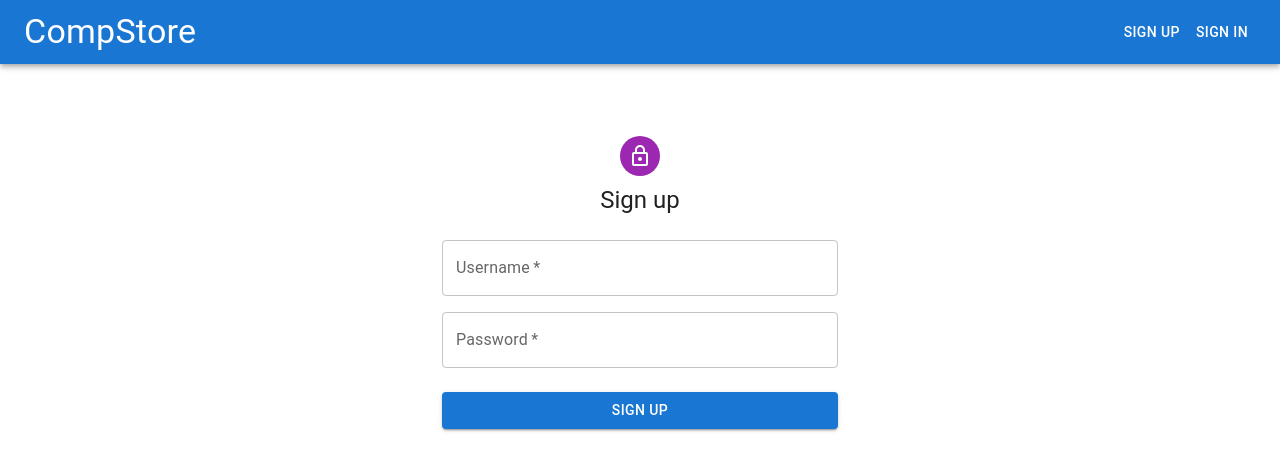
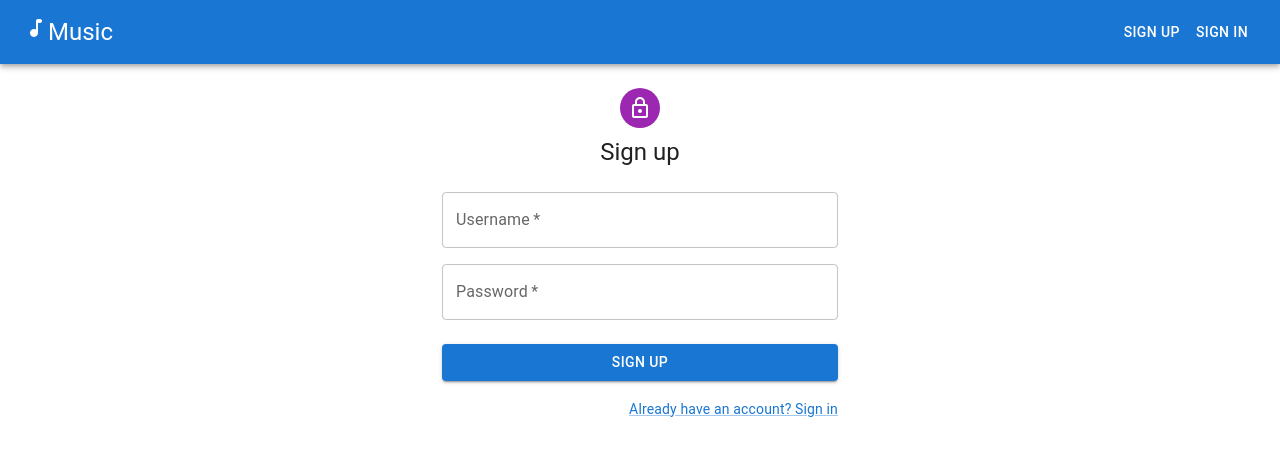
Before and after one commit to GalinaMuratova/MusicApiUpdate, a React (Create React App) app in the folder frontend/: page /register in a window 1280 px wide. Shown: the top 470 px of the page. Built offline with nearby package versions, Linux system fonts and the light colour scheme.

Commit message:
HW#86 Отрефакторила код и сделала перенаправление пользователя из trackHistory если он не зарегестрирован

```diff
--- a/frontend/src/components/UI/AppToolbar/AppToolbar.tsx
+++ b/frontend/src/components/UI/AppToolbar/AppToolbar.tsx
@@ -5,6 +5,7 @@ import UserMenu from './UserMenu';
 import AnonymousMenu from './AnonymousMenu';
 import { useAppSelector } from '../../../app/hooks';
 import { selectUser } from '../../../features/users/usersSlice';
+import MusicNoteRoundedIcon from '@mui/icons-material/MusicNoteRounded';
 
 const Link = styled(NavLink)({
   color: 'inherit',
@@ -19,8 +20,9 @@ const AppToolbar = () => {
   return (
     <AppBar position="sticky" sx={{ mb: 2 }}>
       <Toolbar>
-        <Typography variant="h4" component="div" sx={{ flexGrow: 1 }}>
-          <Link to="/">CompStore</Link>
+        <Typography variant="h5" component="div" sx={{ flexGrow: 1 }}>
+          <MusicNoteRoundedIcon />
+          <Link to="/">Music</Link>
         </Typography>
         <Grid item>
           {user ? (
--- a/frontend/src/features/tracksHistory/TracksHistory.tsx
+++ b/frontend/src/features/tracksHistory/TracksHistory.tsx
@@ -3,6 +3,8 @@ import { useAppDispatch, useAppSelector } from '../../app/hooks';
 import { fetchTracksHistory } from './tracksHistoryThunk';
 import { selectTracksHistoryItems } from './tracksHistorySlice';
 import TrackHistoryBlock from './components/TrackHistoryBlock';
+import { selectUser } from '../users/usersSlice';
+import { useNavigate } from 'react-router-dom';
 
 const TracksHistory = () => {
   const dispatch = useAppDispatch();
@@ -13,6 +15,14 @@ const TracksHistory = () => {
   }, [dispatch]);
 
   const reversedTracks = [...tracksNew].reverse();
+  const user = useAppSelector(selectUser);
+  const navigate = useNavigate();
+
+  useEffect(()=>{
+    if (!user) {
+      navigate('/login');
+    }
+  }, [user])
 
   return (
     <>
--- a/frontend/src/features/tracksHistory/components/TrackHistoryBlock.tsx
+++ b/frontend/src/features/tracksHistory/components/TrackHistoryBlock.tsx
@@ -15,13 +15,13 @@ const TrackHistoryBlock: React.FC<Props> = ({nameTrack, date, nameArtist}) => {
         <Card >
           <CardContent>
             <Box display="flex" flexDirection="row">
-              <Typography variant="h6" component="div" style={{color: 'gray'}}>
+              <Typography variant="subtitle1" component="div" style={{color: 'gray'}}>
                 {nameArtist}
               </Typography>
               <Typography variant="h6" component="div" style={{margin:'0 0 0 50px'}}>
                 {nameTrack}
               </Typography>
-              <Typography style={{marginLeft:'auto'}} variant="body1" component="div">
+              <Typography style={{marginLeft:'auto'}} variant="subtitle2" component="div">
                 <span>{dayjs(date).format('DD.MM.YYYY HH:mm:ss')}</span>
               </Typography>
             </Box>
--- a/frontend/src/features/users/Login.tsx
+++ b/frontend/src/features/users/Login.tsx
@@ -2,7 +2,7 @@ import React, { useState } from 'react';
 import { Link as RouterLink, useNavigate } from 'react-router-dom';
 import { LoginMutation } from '../../types';
 import { Alert, Avatar, Box, Button, Container, Grid, Link, TextField, Typography } from '@mui/material';
-import LockOpenIcon from '@mui/icons-material/LockOpen';
+import PersonRoundedIcon from '@mui/icons-material/PersonRounded';
 import { useAppDispatch, useAppSelector } from '../../app/hooks';
 import { selectLoginError } from './usersSlice';
 import { login } from './usersThunk';
@@ -42,7 +42,7 @@ const Login = () => {
         }}
       >
         <Avatar sx={{m: 1, bgcolor: 'secondary.main'}}>
-          <LockOpenIcon/>
+          <PersonRoundedIcon/>
         </Avatar>
         <Typography component="h1" variant="h5">
           Sign In
@@ -89,7 +89,7 @@ const Login = () => {
           </Button>
           <Grid container justifyContent="flex-end">
             <Grid item>
-              <Link component={RouterLink} to="/register" variant="body2">
+              <Link component={RouterLink} to="/register" variant="body2" >
                 Or sign up
               </Link>
             </Grid>
--- a/frontend/src/features/users/Register.tsx
+++ b/frontend/src/features/users/Register.tsx
@@ -1,7 +1,7 @@
 import React, { useState } from 'react';
-import { useNavigate } from 'react-router-dom';
+import { NavLink, useNavigate } from 'react-router-dom';
 import { RegisterMutation } from '../../types';
-import { Avatar, Box, Button, Container, Grid, TextField, Typography } from '@mui/material';
+import { Avatar, Box, Button, Container, Grid, Link, TextField, Typography } from '@mui/material';
 
 import LockOutlinedIcon from '@mui/icons-material/LockOutlined';
 import { useAppDispatch, useAppSelector } from '../../app/hooks';
@@ -27,7 +27,7 @@ const Register = () => {
     event.preventDefault();
     try {
       await dispatch(register(state)).unwrap();
-      navigate('/');
+      navigate('/login');
     } catch (e) {
       // error happened
     }
@@ -44,7 +44,7 @@ const Register = () => {
     <Container component="main" maxWidth="xs">
       <Box
         sx={{
-          marginTop: 8,
+          marginTop: 2,
           display: 'flex',
           flexDirection: 'column',
           alignItems: 'center',
@@ -92,13 +92,13 @@ const Register = () => {
           >
             Sign Up
           </Button>
-          {/*<Grid container justifyContent="flex-end">*/}
-          {/*  <Grid item>*/}
-          {/*    <Link component={RouterLink} to="/login" variant="body2">*/}
-          {/*      Already have an account? Sign in*/}
-          {/*    </Link>*/}
-          {/*  </Grid>*/}
-          {/*</Grid>*/}
+          <Grid container justifyContent="flex-end">
+            <Grid item>
+              <Link component={NavLink} to="/login" variant="body2">
+                Already have an account? Sign in
+              </Link>
+            </Grid>
+          </Grid>
         </Box>
       </Box>
     </Container>
```
Also changed, not shown: 1 other file (tests, documents, lock files or other folders).
